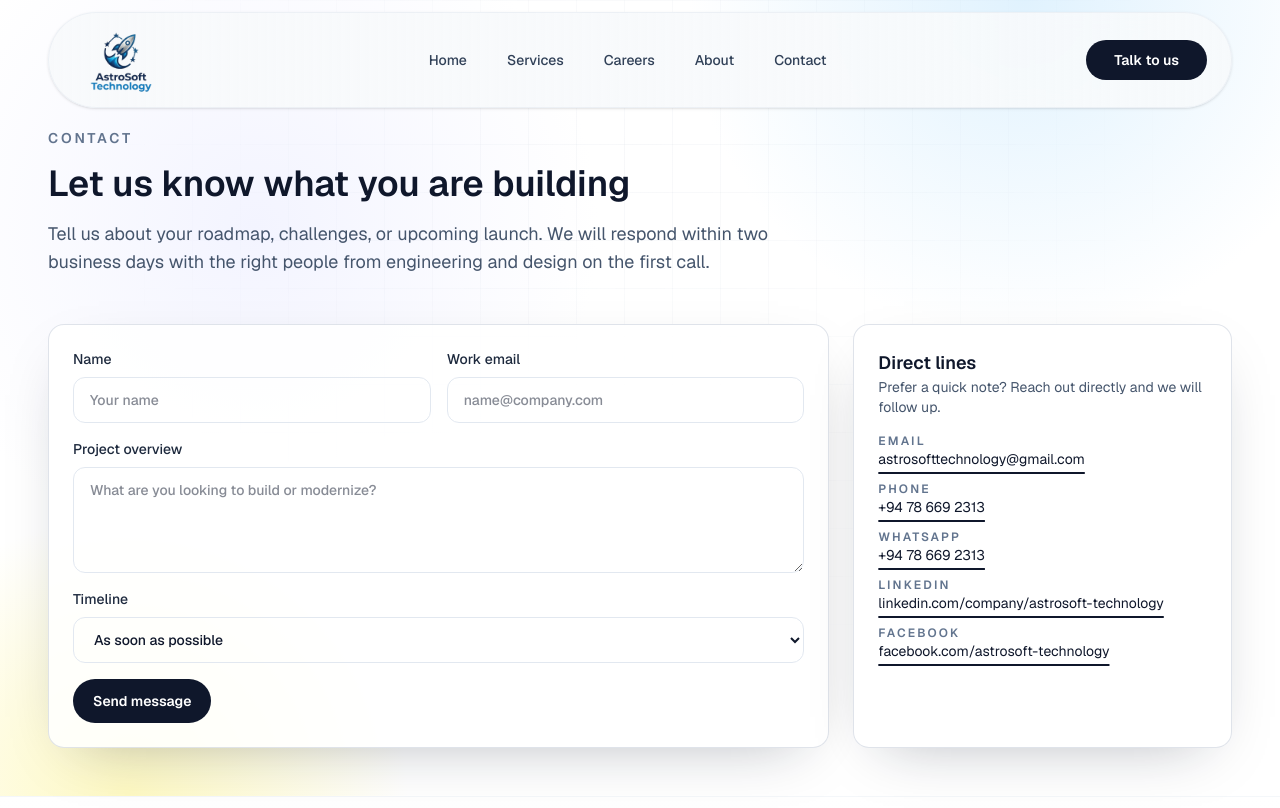
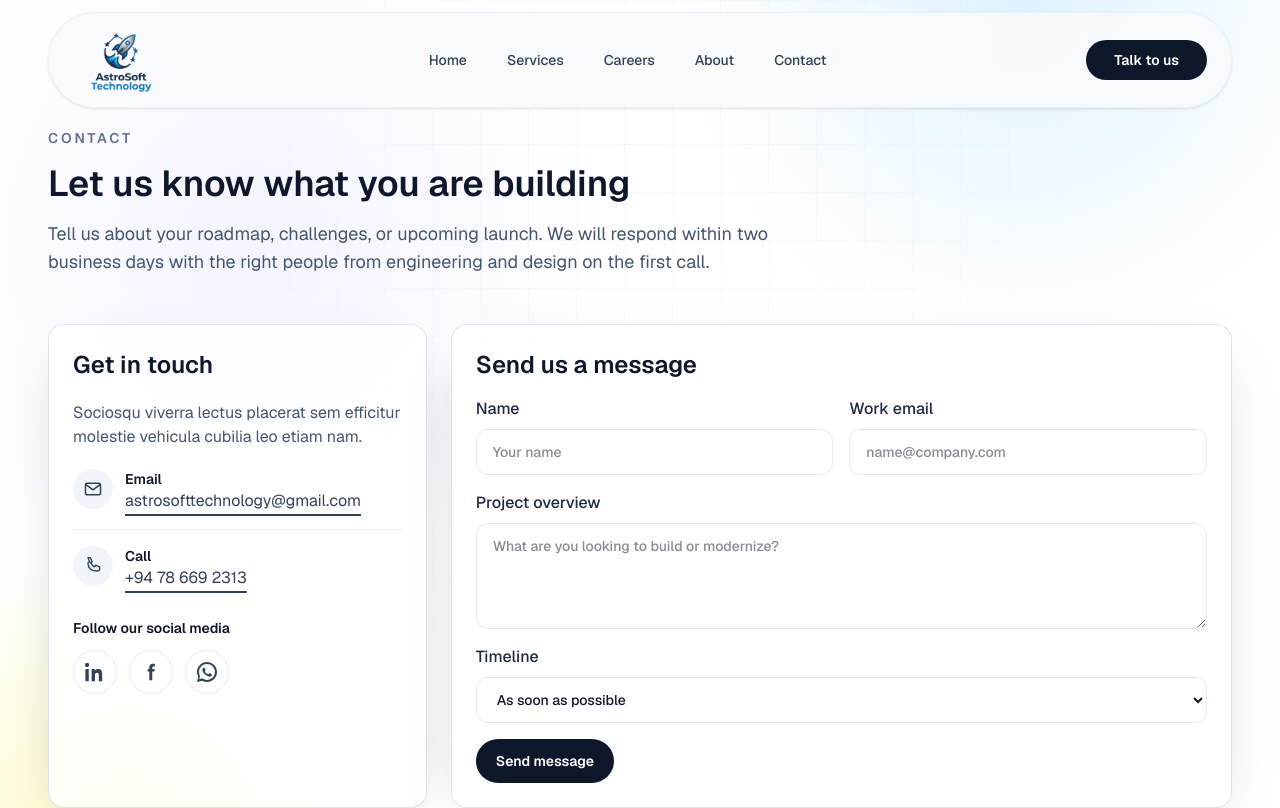
Before and after one commit to AstroSoft-Technology/astrosoft-technology, a Next.js app: page /contact in a window 1280 px wide. Shown: the top 808 px of the page. Built offline with nearby package versions, Linux system fonts and the light colour scheme.

Commit message:
ui changes

```diff
--- a/app/components/NavBar.tsx
+++ b/app/components/NavBar.tsx
@@ -1,5 +1,6 @@
 "use client";
 
+import React from "react";
 import { useEffect, useState, type SVGProps } from "react";
 import Link from "next/link";
 import Image from "next/image";
@@ -142,7 +143,7 @@ function IconMail(props: IconProps) {
 const navItems: {
   label: string;
   href: string;
-  Icon: (props: IconProps) => JSX.Element;
+  Icon: React.ComponentType<IconProps>;
 }[] = [
   { label: "Home", href: "/", Icon: IconHome },
   { label: "Services", href: "/services", Icon: IconTools },
--- a/app/contact/page.tsx
+++ b/app/contact/page.tsx
@@ -1,24 +1,129 @@
+import type { SVGProps } from "react";
+
+function IconMail(props: SVGProps<SVGSVGElement>) {
+  return (
+    <svg
+      viewBox="0 0 24 24"
+      fill="none"
+      xmlns="http://www.w3.org/2000/svg"
+      aria-hidden="true"
+      {...props}
+    >
+      <rect
+        x="3"
+        y="5"
+        width="18"
+        height="14"
+        rx="2"
+        stroke="currentColor"
+        strokeWidth={1.8}
+      />
+      <path
+        d="M4 7l8 6 8-6"
+        stroke="currentColor"
+        strokeWidth={1.8}
+        strokeLinecap="round"
+        strokeLinejoin="round"
+      />
+    </svg>
+  );
+}
+
+function IconPhone(props: SVGProps<SVGSVGElement>) {
+  return (
+    <svg
+      viewBox="0 0 24 24"
+      fill="none"
+      xmlns="http://www.w3.org/2000/svg"
+      aria-hidden="true"
+      {...props}
+    >
+      <path
+        d="M6 2h3l2 5-2 1c1 2 3 4 5 5l1-2 5 2v3c0 1.1-.9 2-2 2C9.82 18 6 14.18 6 9c0-1.1.9-2 2-2Z"
+        stroke="currentColor"
+        strokeWidth={1.6}
+        strokeLinecap="round"
+        strokeLinejoin="round"
+      />
+    </svg>
+  );
+}
+
+function IconLinkedIn(props: SVGProps<SVGSVGElement>) {
+  return (
+    <svg
+      viewBox="0 0 24 24"
+      fill="currentColor"
+      xmlns="http://www.w3.org/2000/svg"
+      aria-hidden="true"
+      {...props}
+    >
+      <path d="M4.98 3.5C4.98 4.88 3.87 6 2.5 6S0 4.88 0 3.5 1.12 1 2.5 1s2.48 1.12 2.48 2.5ZM.5 8.5h4V23h-4V8.5Zm7.5 0h3.84v1.98h.06c.54-1.02 1.86-2.1 3.83-2.1 4.09 0 4.85 2.7 4.85 6.21V23h-4v-6.49c0-1.55-.03-3.54-2.16-3.54-2.16 0-2.49 1.69-2.49 3.43V23h-4V8.5Z" />
+    </svg>
+  );
+}
+
+function IconFacebook(props: SVGProps<SVGSVGElement>) {
+  return (
+    <svg
+      viewBox="0 0 24 24"
+      fill="currentColor"
+      xmlns="http://www.w3.org/2000/svg"
+      aria-hidden="true"
+      {...props}
+    >
+      <path d="M13.5 8.5V6.75c0-.72.48-1.41 1.6-1.41h1.4V2h-2.4C11.6 2 10 3.6 10 6.1V8.5H8v3h2V22h3.5v-10.5H16l.5-3h-3Z" />
+    </svg>
+  );
+}
+
+function IconWhatsApp(props: SVGProps<SVGSVGElement>) {
+  return (
+    <svg
+      viewBox="0 0 24 24"
+      fill="currentColor"
+      xmlns="http://www.w3.org/2000/svg"
+      aria-hidden="true"
+      {...props}
+    >
+      <path d="M20.52 3.48A11.94 11.94 0 0 0 12 0C5.36 0 0 5.36 0 12c0 2.12.56 4.09 1.56 5.81L0 24l6.34-1.64A11.97 11.97 0 0 0 12 24c6.64 0 12-5.36 12-12 0-3.19-1.24-6.19-3.48-8.52ZM12 21.5c-1.94 0-3.76-.56-5.28-1.62l-.38-.25-3.72.96.99-3.62-.25-.38A9.46 9.46 0 0 1 2.5 12C2.5 6.72 6.72 2.5 12 2.5S21.5 6.72 21.5 12 17.28 21.5 12 21.5Zm5.12-7.22c-.28-.14-1.64-.81-1.89-.9-.25-.09-.43-.14-.62.14-.19.28-.71.9-.87 1.09-.16.19-.32.21-.59.07-.28-.14-1.17-.43-2.22-1.38-.82-.73-1.37-1.64-1.53-1.92-.16-.28-.02-.43.12-.57.12-.12.28-.32.41-.47.14-.16.19-.28.28-.47.09-.19.05-.35-.02-.5-.07-.14-.62-1.49-.85-2.03-.22-.53-.44-.46-.62-.46h-.53c-.19 0-.5.07-.76.35-.26.28-.99.97-.99 2.36s1.02 2.74 1.16 2.93c.14.19 2.01 3.06 4.86 4.29.68.29 1.21.46 1.62.59.68.22 1.3.19 1.79.11.55-.08 1.64-.67 1.87-1.31.23-.64.23-1.19.16-1.31-.07-.12-.26-.19-.54-.33Z" />
+    </svg>
+  );
+}
+
 const contacts = [
   {
     label: "Email",
     value: "astrosofttechnology@gmail.com",
     href: "mailto:astrosofttechnology@gmail.com",
-  },
-  { label: "Phone", value: "+94 78 669 2313", href: "tel:+94786692313" },
-  {
-    label: "WhatsApp",
-    value: "+94 78 669 2313",
-    href: "https://wa.me/94786692313",
+    Icon: IconMail,
   },
   {
-    label: "LinkedIn",
-    value: "linkedin.com/company/astrosoft-technology",
+    label: "Call",
+    value: "+94 78 669 2313",
+    href: "tel:+94786692313",
+    Icon: IconPhone,
+  },
+];
+
+const social = [
+  {
+    name: "LinkedIn",
     href: "https://www.linkedin.com/company/astrosoft-technology/",
+    hover: "hover:bg-[#0A66C2]",
+    Icon: IconLinkedIn,
   },
   {
-    label: "Facebook",
-    value: "facebook.com/astrosoft-technology",
-    href: "https://www.facebook.com/profile.php?id=61585606672302 ",
+    name: "Facebook",
+    href: "https://www.facebook.com/profile.php?id=61585606672302",
+    hover: "hover:bg-[#1877F2]",
+    Icon: IconFacebook,
+  },
+  {
+    name: "WhatsApp",
+    href: "https://wa.me/94786692313",
+    hover: "hover:bg-[#25D366]",
+    Icon: IconWhatsApp,
   },
 ];
 
@@ -40,10 +145,70 @@ export default function ContactPage() {
       </section>
 
       <section className="grid gap-6 lg:grid-cols-3">
+        {/* Left info panel */}
+        <div className="card p-6 space-y-5">
+          <h2 className="text-2xl font-semibold text-slate-900">
+            Get in touch
+          </h2>
+          <p className="text-sm sm:text-base text-slate-600">
+            Sociosqu viverra lectus placerat sem efficitur molestie vehicula
+            cubilia leo etiam nam.
+          </p>
+          <div className="space-y-4">
+            {contacts.map(({ label, value, href, Icon }) => (
+              <div
+                key={label}
+                className="flex items-start gap-3 border-b border-slate-200/70 pb-4 last:border-0 last:pb-0"
+              >
+                <div className="flex h-10 w-10 items-center justify-center rounded-full bg-slate-100 text-slate-700">
+                  <Icon className="h-5 w-5" />
+                </div>
+                <div>
+                  <div className="text-sm font-semibold text-slate-900">
+                    {label}
+                  </div>
+                  {href ? (
+                    <a
+                      href={href}
+                      className="text-base text-slate-700 underline decoration-2 underline-offset-8"
+                    >
+                      {value}
+                    </a>
+                  ) : (
+                    <div className="text-base text-slate-700">{value}</div>
+                  )}
+                </div>
+              </div>
+            ))}
+          </div>
+          <div className="pt-2">
+            <div className="text-sm font-semibold text-slate-900">
+              Follow our social media
+            </div>
+            <div className="mt-3 flex items-center gap-3">
+              {social.map(({ name, href, hover, Icon }) => (
+                <a
+                  key={name}
+                  href={href}
+                  target="_blank"
+                  rel="noopener noreferrer"
+                  className={`group inline-flex h-11 w-11 items-center justify-center rounded-full border border-slate-200 bg-white transition ${hover}`}
+                  aria-label={name}
+                >
+                  <Icon className="h-5 w-5 text-slate-700 transition group-hover:text-white" />
+                </a>
+              ))}
+            </div>
+          </div>
+        </div>
+        {/* Right form panel */}
         <div className="card p-6 lg:col-span-2">
+          <h2 className="text-2xl font-semibold text-slate-900 mb-4">
+            Send us a message
+          </h2>
           <form className="space-y-4">
             <div className="grid gap-4 sm:grid-cols-2">
-              <label className="flex flex-col gap-2 text-sm font-medium text-slate-800">
+              <label className="flex flex-col gap-2 text-sm sm:text-base font-medium text-slate-800">
                 Name
                 <input
                   type="text"
@@ -53,7 +218,7 @@ export default function ContactPage() {
                   required
                 />
               </label>
-              <label className="flex flex-col gap-2 text-sm font-medium text-slate-800">
+              <label className="flex flex-col gap-2 text-sm sm:text-base font-medium text-slate-800">
                 Work email
                 <input
                   type="email"
@@ -64,7 +229,7 @@ export default function ContactPage() {
                 />
               </label>
             </div>
-            <label className="flex flex-col gap-2 text-sm font-medium text-slate-800">
+            <label className="flex flex-col gap-2 text-sm sm:text-base font-medium text-slate-800">
               Project overview
               <textarea
                 name="project"
@@ -74,7 +239,7 @@ export default function ContactPage() {
                 required
               />
             </label>
-            <label className="flex flex-col gap-2 text-sm font-medium text-slate-800">
+            <label className="flex flex-col gap-2 text-sm sm:text-base font-medium text-slate-800">
               Timeline
               <select
                 name="timeline"
@@ -94,35 +259,6 @@ export default function ContactPage() {
             </button>
           </form>
         </div>
-        <div className="card p-6 space-y-4">
-          <div>
-            <h2 className="text-lg font-semibold text-slate-900">
-              Direct lines
-            </h2>
-            <p className="text-sm text-slate-600">
-              Prefer a quick note? Reach out directly and we will follow up.
-            </p>
-          </div>
-          <ul className="space-y-3 text-sm text-slate-700">
-            {contacts.map((item) => (
-              <li key={item.label} className="flex flex-col">
-                <span className="text-xs font-semibold uppercase tracking-[0.18em] text-slate-500">
-                  {item.label}
-                </span>
-                {item.href ? (
-                  <a
-                    href={item.href}
-                    className="text-slate-900 underline decoration-2 underline-offset-8"
-                  >
-                    {item.value}
-                  </a>
-                ) : (
-                  <span className="text-slate-900">{item.value}</span>
-                )}
-              </li>
-            ))}
-          </ul>
-        </div>
       </section>
     </div>
   );
```
